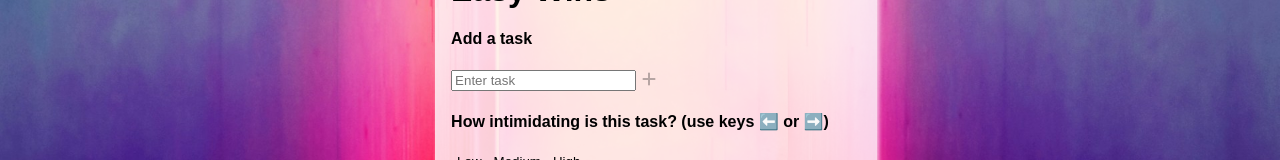
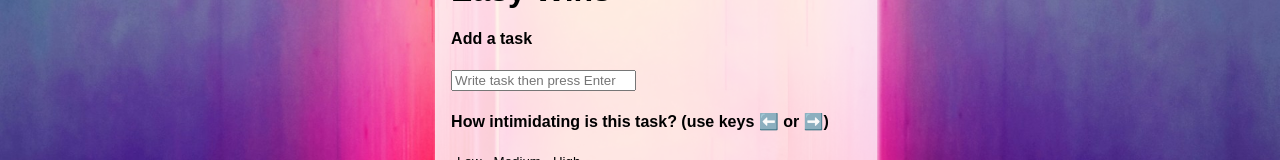
Before and after one commit to JedidiahCajudo/easy-wins, a React (Vite) app: page / in a window 1280 px wide. Shown: the part 325-485 px from the top of the page. Built offline with nearby package versions, Linux system fonts and the light colour scheme.

Commit message:
in the end i couldn't get it to work so deleted for now

```diff
--- a/src/App.jsx
+++ b/src/App.jsx
@@ -101,7 +101,6 @@ function App() {
 
                 {/* Render SubtaskInput once for each task */}
                 <SubtaskInput addSubtask={(subtask) => addSubtask(taskIndex, subtask)} />
-
                 <button
                   onClick={() => deleteTask(taskIndex)}
                   className="task-action-btn"
--- a/src/components/SubtaskInput.jsx
+++ b/src/components/SubtaskInput.jsx
@@ -1,6 +1,6 @@
-import React, { useState, forwardRef } from 'react';
+import React, { useState } from 'react';
 
-const SubtaskInput = forwardRef(({ addSubtask }, ref) => {
+const SubtaskInput = ({ addSubtask }) => {
   const [subtask, setSubtask] = useState('');
 
   const handleInputChange = (event) => {
@@ -17,13 +17,12 @@ const SubtaskInput = forwardRef(({ addSubtask }, ref) => {
   return (
     <input
       type="text"
-      ref={ref}
       value={subtask}
       onChange={handleInputChange}
       onKeyDown={handleKeyDown}  // Trigger adding subtask on Enter key press
       placeholder="write subtask then press Enter"
     />
   );
-});
+};
 
 export default SubtaskInput;
--- a/src/components/TaskInput.jsx
+++ b/src/components/TaskInput.jsx
@@ -1,38 +1,27 @@
-import React, { useState, useRef } from 'react';
-import SubtaskInput from './SubtaskInput';
+import React, { useState } from 'react';
 
-function TaskInput({ addTask }) {
-  const [taskTitle, setTaskTitle] = useState('');
+const TaskInput = ({ addTask }) => {
+  const [task, setTask] = useState('');
 
-  const handleTaskTitleChange = (e) => {
-    setTaskTitle(e.target.value);
+  const handleInputChange = (event) => {
+    setTask(event.target.value);  // Update task as user types
   };
 
-  const handleSubmit = (e) => {
-    e.preventDefault();
-    if (taskTitle.trim()) {
-      // Capitalize only when submitting
-      const formattedTitle = taskTitle.charAt(0).toUpperCase() + taskTitle.slice(1);
-      addTask(formattedTitle);
-      setTaskTitle('');
-
-      subtaskInputRef.current.focus();
+  const handleKeyDown = (event) => {
+    if (event.key === 'Enter' && task.trim()) {
+      addTask(task);  // Add the task when Enter is pressed
+      setTask('');  // Clear input after task submission
     }
   };
 
   return (
-    <form onSubmit={handleSubmit}>
-      <input
-        type="text"
-        value={taskTitle}
-        onChange={handleTaskTitleChange}
-        placeholder="Enter task"
-        aria-label="Task input"
-      />
-      <button type="submit" className="task-action-btn" disabled={!taskTitle.trim()}>
-        <i className="fa-solid fa-plus"></i> {/* Font Awesome plus icon */}
-      </button>
-    </form>
+    <input
+      type="text"
+      value={task}
+      onChange={handleInputChange}
+      onKeyDown={handleKeyDown}  // Trigger adding task on Enter key press
+      placeholder="Write task then press Enter"
+    />
   );
 };
 
```
